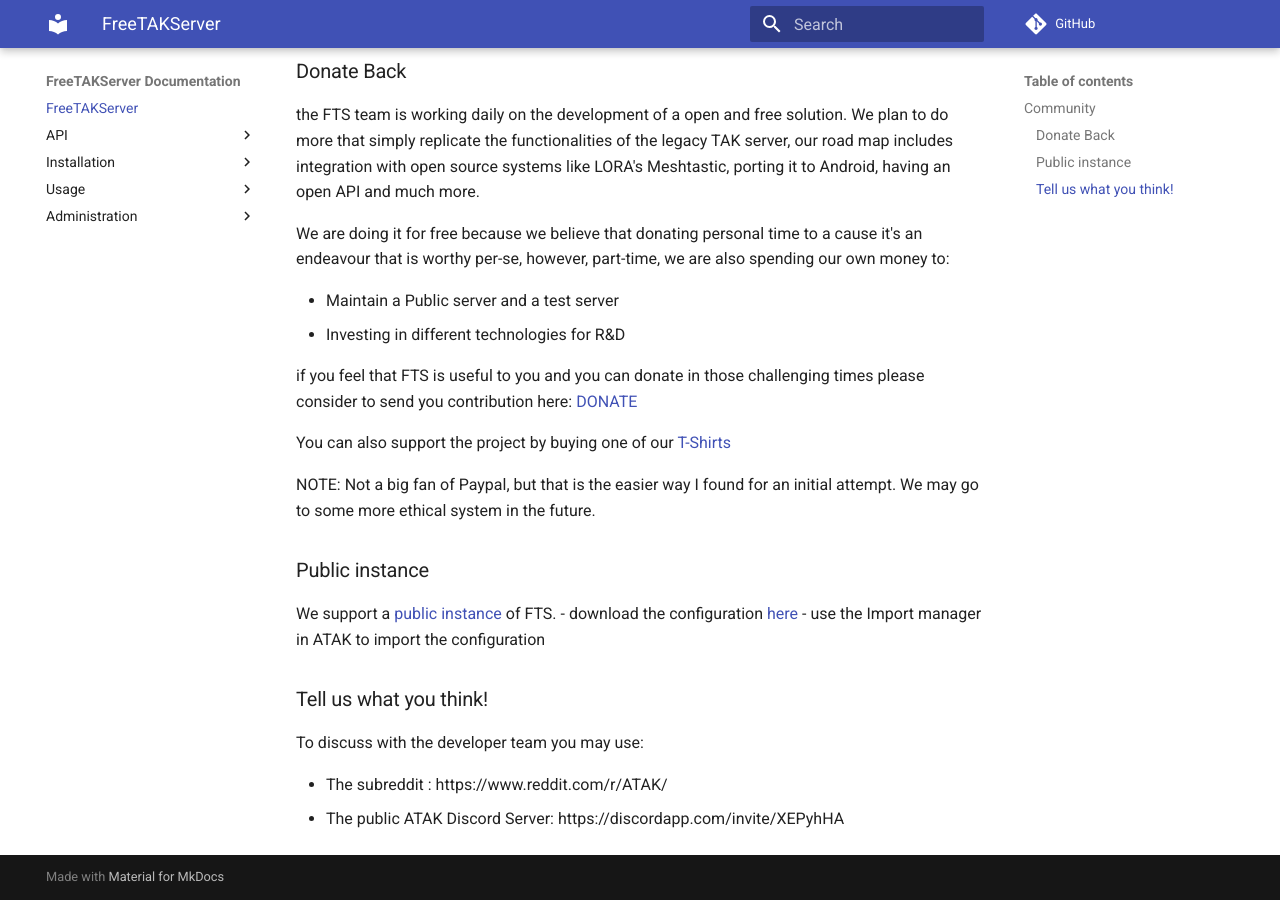
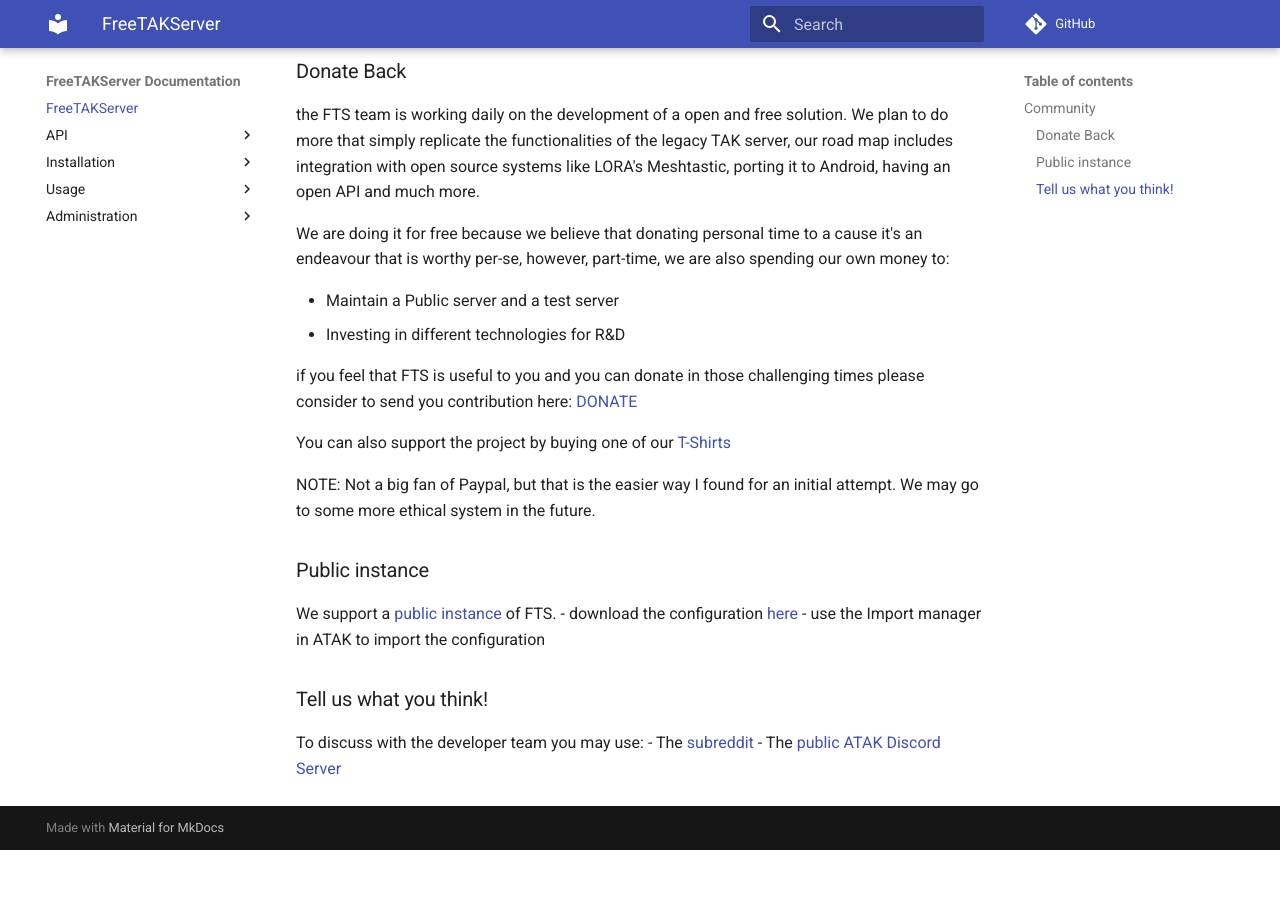
Before and after one commit to FreeTAKTeam/FreeTAKServer-User-Docs, an MkDocs documentation site: the page built from docs/docs/index.md, in a window 1280 px wide and 900 px high, scrolled down 1402 px. Built offline with MkDocs 1.6.1 and Material for MkDocs 9.7.7, drawn with Linux system fonts in a browser that asks for light colours; comment, search, counter and statistics services are not loaded; after the commit the page ends 2252 px from its top, so only the background shows below that.

Commit message:
Update index.md

```diff
--- a/docs/docs/index.md
+++ b/docs/docs/index.md
@@ -52,6 +52,5 @@
 
 ### Tell us what you think!
 To discuss with the developer team you may use:
-
-- The subreddit : https://www.reddit.com/r/ATAK/
-- The public ATAK Discord Server: https://discordapp.com/invite/XEPyhHA
+- The [subreddit](https://www.reddit.com/r/ATAK/)
+- The [public ATAK Discord Server](https://discordapp.com/invite/XEPyhHA)
```
